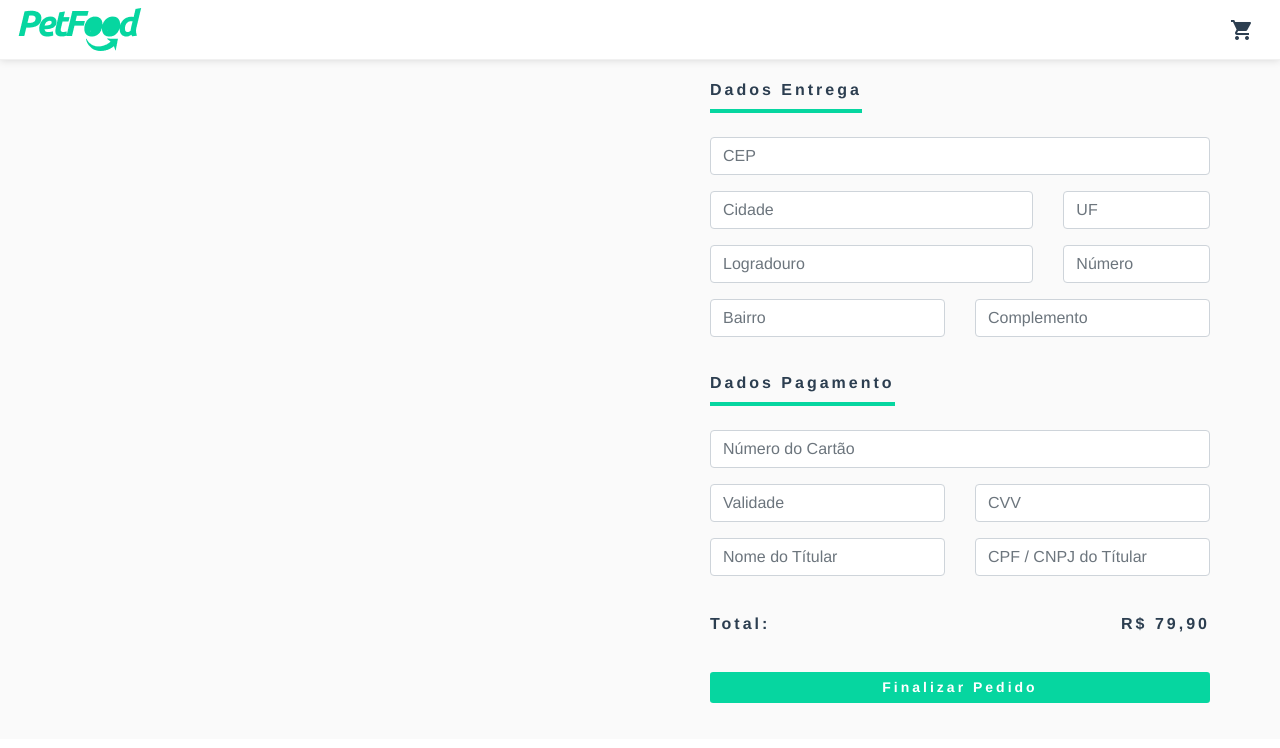
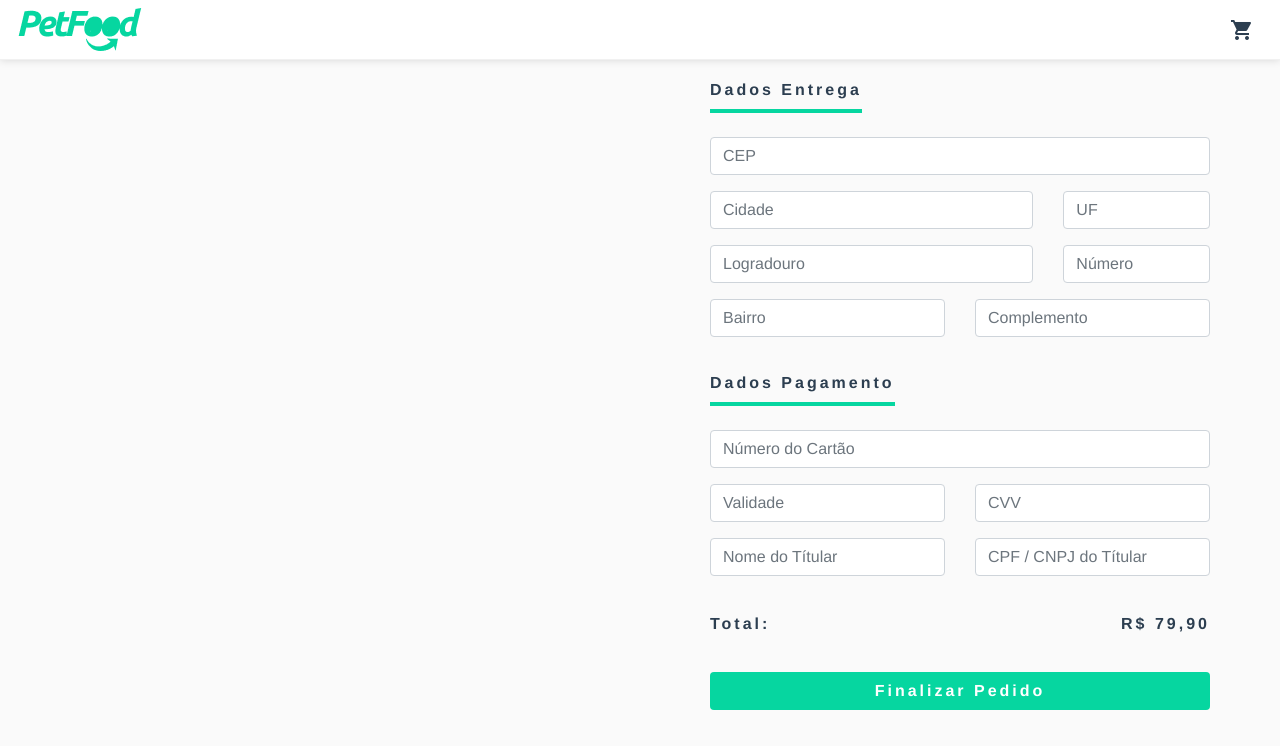
Before and after one commit to heldinho/petfood-web-vuejs, a Vue app: page /checkout in a window 1280 px wide. Shown: the top 748 px of the page. Built offline with nearby package versions, Linux system fonts and the light colour scheme.

Commit message:
fix
Signed-off-by: heldinho <helderferreirapassos@gmail.com>

```diff
--- a/src/components/form-checkout/DadosPagamento.vue
+++ b/src/components/form-checkout/DadosPagamento.vue
@@ -64,7 +64,7 @@
     <div class="row">
       <div class="col-12">
         <div class="form-group">
-          <button class="btn button-primary btn-block btn-sm">
+          <button class="btn button-primary btn-block">
             Finalizar Pedido
           </button>
         </div>
--- a/src/views/Register.vue
+++ b/src/views/Register.vue
@@ -29,7 +29,7 @@
               <input type="date" class="form-control" />
             </div>
             <div class="form-group">
-              <button class="btn button-primary btn-block btn-sm">
+              <button class="btn button-primary btn-block">
                 Finalizar Pedido
               </button>
             </div>
```
